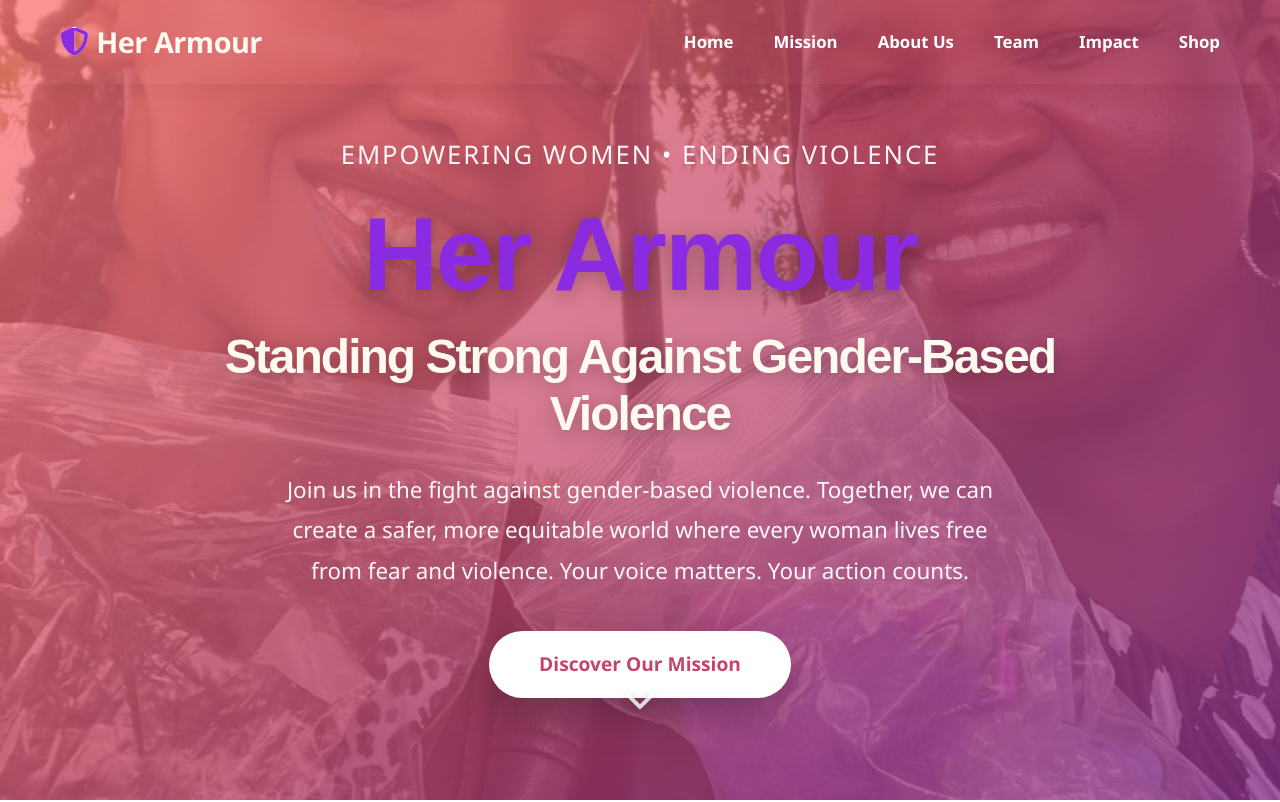
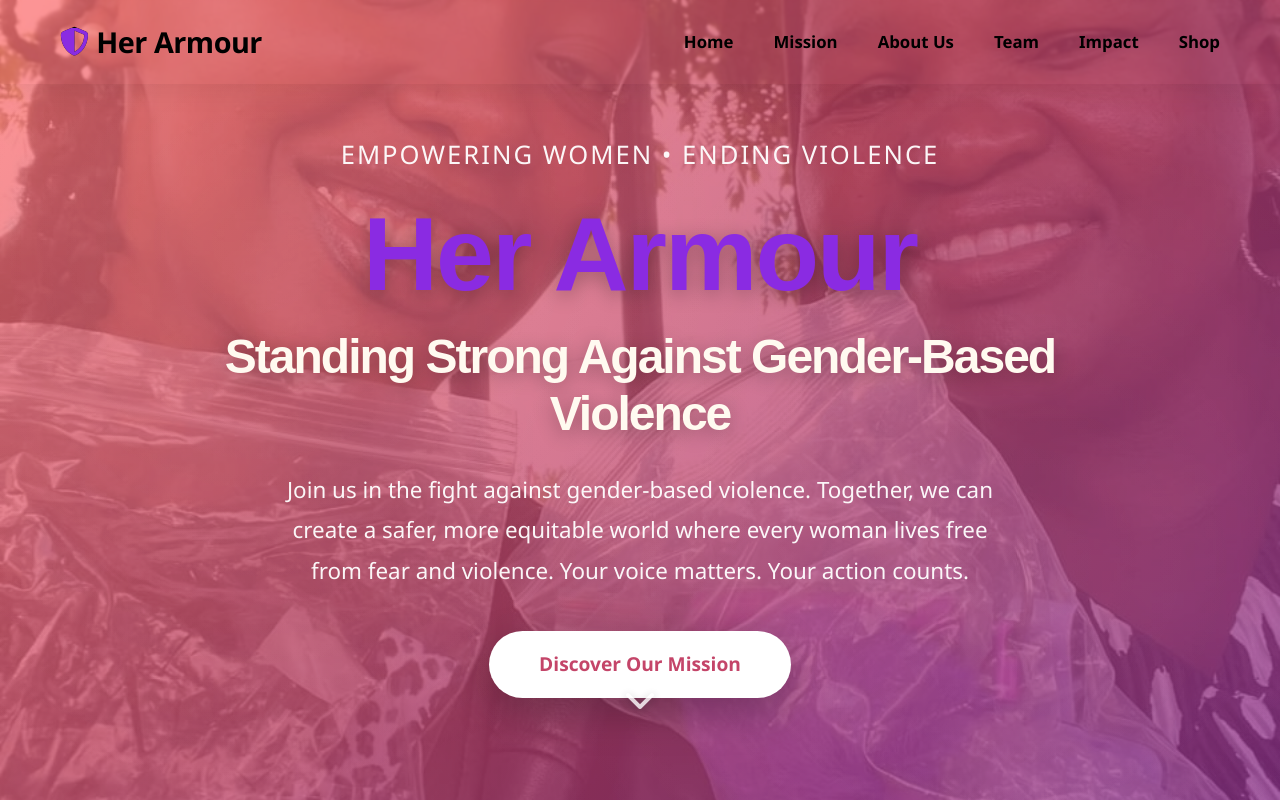
Before and after one commit to MrSharon/Her.Armour, a website: page index.html in a window 1280 px wide. Shown: the top 802 px of the page. Drawn offline with Linux system fonts and the light colour scheme.

Commit message:
Merge remote-tracking branch 'origin/master'

```diff
--- a/index.html
+++ b/index.html
@@ -156,7 +156,7 @@
         .logo {
             font-size: 1.8rem;
             font-weight: 900;
-            background: floralwhite;
+            background: black;
             -webkit-background-clip: text;
             -webkit-text-fill-color: transparent;
             background-clip: text;
@@ -188,7 +188,7 @@
 
         .nav-links a {
             text-decoration: none;
-            color: #ffffff;
+            color: black;
             font-weight: 600;
             font-size: 1.05rem;
             transition: all 0.3s ease;
```
